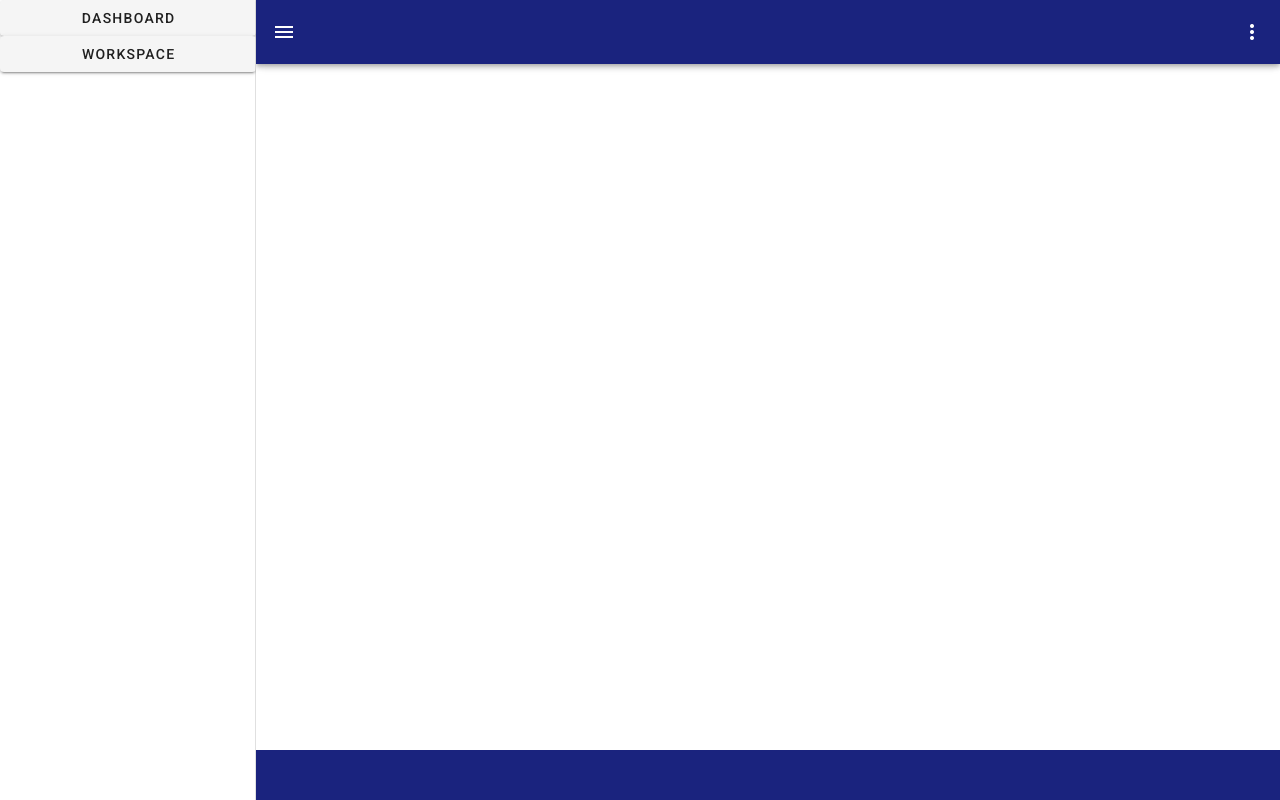
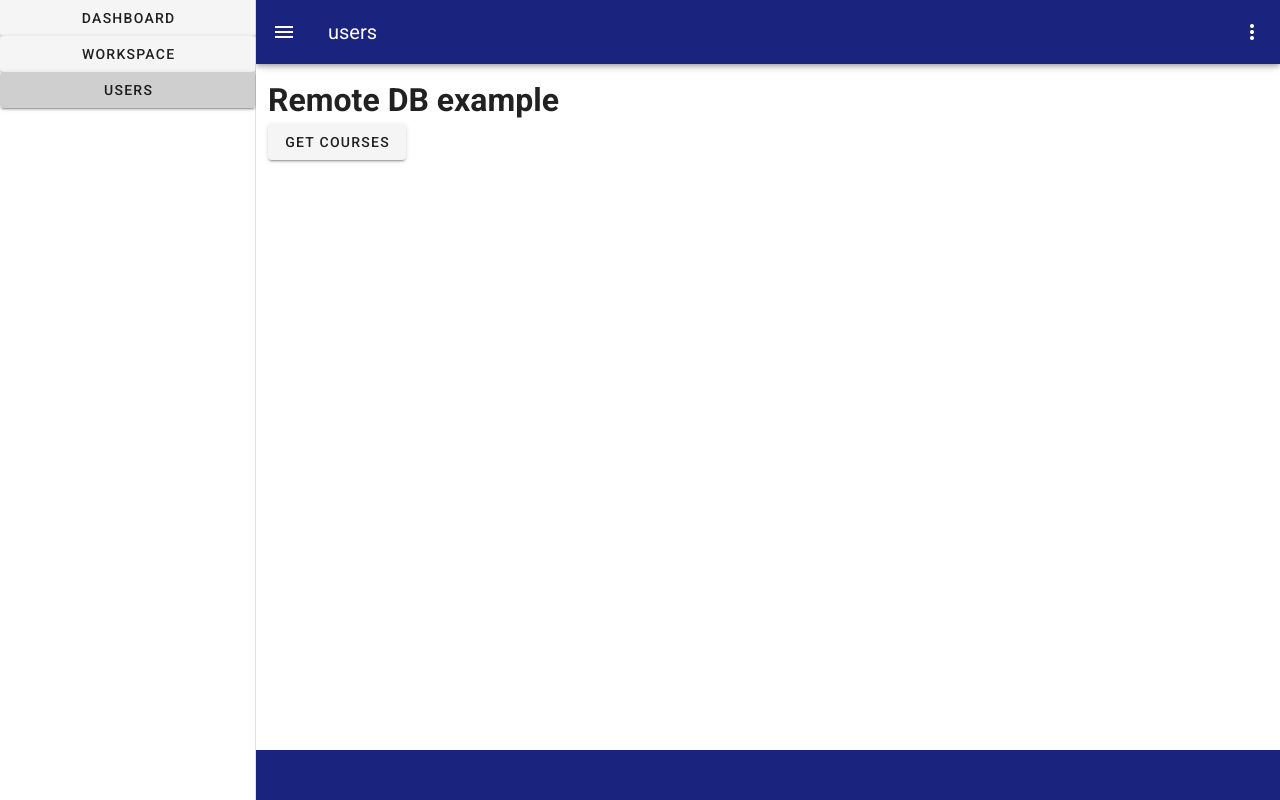
Before and after one commit to iingles/isaac-ingles-3790-final, a Vue app: page /users in a window 1280 px wide. Built offline with nearby package versions, Linux system fonts and the light colour scheme.

Commit message:
added axios and remote db access example

```diff
--- a/package.json
+++ b/package.json
@@ -8,6 +8,7 @@
     "lint": "vue-cli-service lint"
   },
   "dependencies": {
+    "axios": "^0.19.0",
     "core-js": "^2.6.10",
     "vue": "^2.6.10",
     "vue-router": "^3.1.3",
--- a/src/components/shared/Header.vue
+++ b/src/components/shared/Header.vue
@@ -32,6 +32,7 @@
         >
         <v-btn block to="/">Dashboard</v-btn>
         <v-btn block to="/workspace">Workspace</v-btn>
+        <v-btn block to="/users">Users</v-btn>
     </v-navigation-drawer>
   </div>
 </template>
--- a/src/router.js
+++ b/src/router.js
@@ -14,6 +14,7 @@ import SearchResults from './components/workspace/SearchResults.vue'
 // import ModuleEditor from './components/workspace/ModuleEditor.vue'
 import ModuleDetail from './components/workspace/ModuleDetail.vue'
 //import WorkspaceViewPort from './components/workspace/WorkspaceViewPort.vue'
+import UserManagement from './views/UserManagement.vue'
 
 /*
 You can group lazy loading stuff using a third
@@ -151,6 +152,11 @@ export default new Router({
       name: 'Logs',
       path: '/logs',
       component: Logs,
+    },
+    {
+      name: 'users',
+      path: '/users',
+      component: UserManagement,
     }
   ]
 
--- a/src/views/UserManagement.vue
+++ b/src/views/UserManagement.vue
@@ -1,10 +1,34 @@
 <template>
-
+    <v-container>
+        <!-- Remote DB access example -->
+        <!-- Could use vue-resource, but using axios instead -->
+        <h1>Remote DB example</h1>
+        <v-spacer></v-spacer>
+        <v-btn @click="getCourses">Get Courses</v-btn>
+    </v-container>
 </template>
 
 <script>
+// axios installed!
+import axios from 'axios'
+
 export default {
+    data() {
+        return {
+            courses: [],
+        }
+    },
+    methods: {
+        getCourses() {
+            //might kill the browser if you ask for a ton of data at once
+            axios.get('https://sweltering-fire-2420.firebaseio.com/')
+            .then(response => {
+                console.log(response)
+            })
+            .catch(error => console.error(error))
 
+        }
+    }
 }
 </script>
 
```
Also changed, not shown: 1 other file (tests, documents, lock files or other folders).
